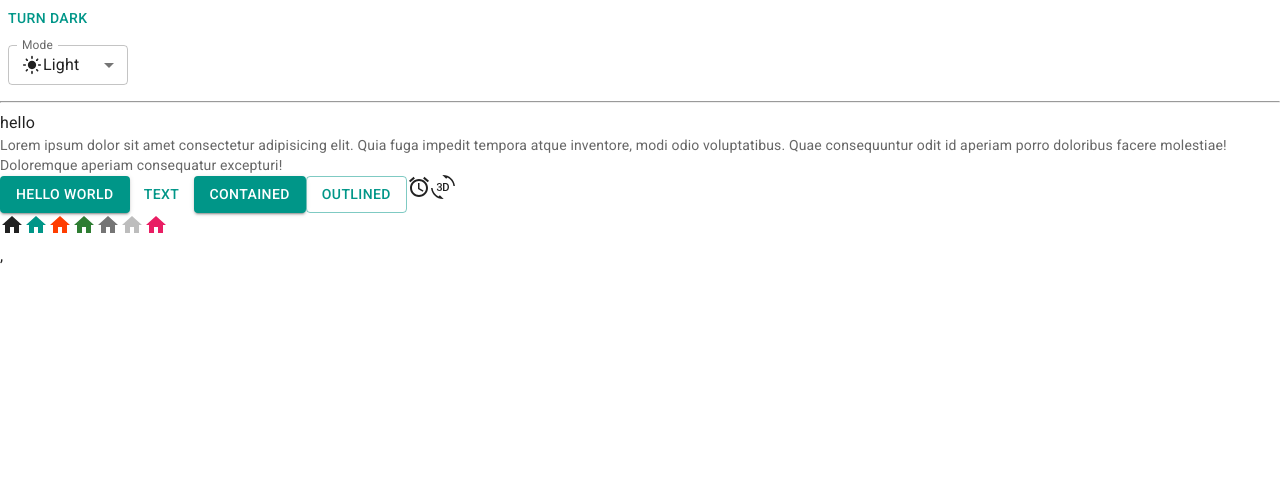
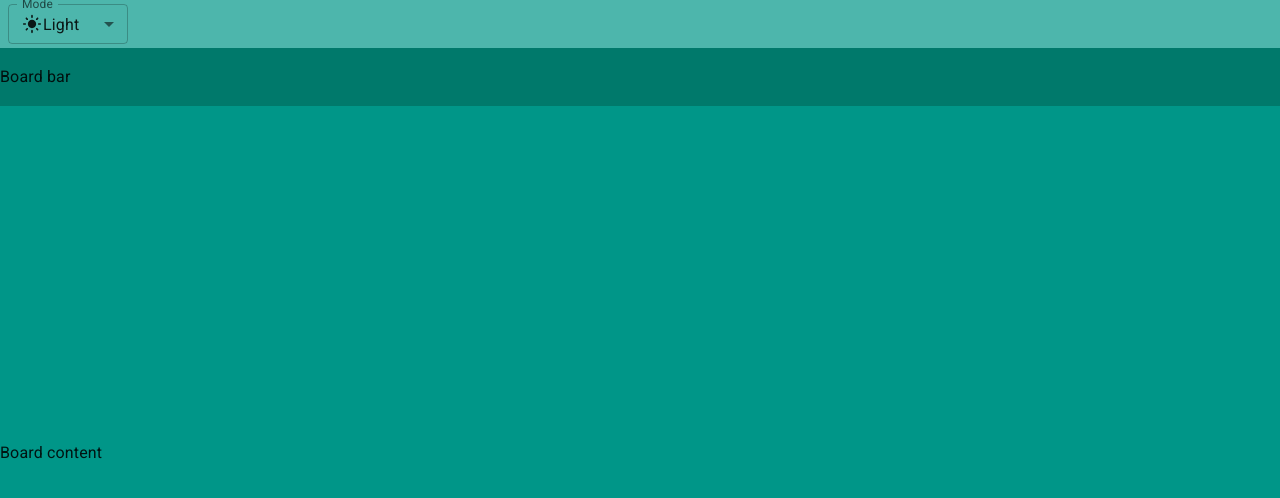
Before and after one commit to vophuocthanh/mern-my-app, a React (Vite) app: page / in a window 1280 px wide. Shown: the top 498 px of the page. Built offline with nearby package versions, Linux system fonts and the light colour scheme.

Commit message:
update layout

```diff
--- a/index.html
+++ b/index.html
@@ -9,7 +9,7 @@
       href="https://fonts.googleapis.com/css?family=Roboto:300,400,500,700&display=swap"
     />
 
-    <title>Vite + React</title>
+    <title>Trello App</title>
   </head>
   <body>
     <div id="root"></div>
--- a/src/App.jsx
+++ b/src/App.jsx
@@ -19,23 +19,8 @@
 import SettingsBrightnessIcon from '@mui/icons-material/SettingsBrightness';
 import DarkModeOutlinedIcon from '@mui/icons-material/DarkModeOutlined';
 import Box from '@mui/material/Box';
-function ModeToggle() {
-  //  lưu localStorage vào trình duyệt (dark/light)
-  const { mode, setMode } = useColorScheme();
-  const prefersDarkMode = useMediaQuery('(prefers-color-scheme: dark)');
-  const prefersLightMode = useMediaQuery('(prefers-color-scheme: light)');
-  console.log(' prefersDarkMode: ', prefersDarkMode);
-  console.log('prefersLightMode:', prefersLightMode);
-  return (
-    <Button
-      onClick={() => {
-        setMode(mode === 'light' ? 'dark' : 'light');
-      }}
-    >
-      {mode === 'light' ? 'Turn dark' : 'Turn light'}
-    </Button>
-  );
-}
+import Container from '@mui/material/Container';
+
 export function ModeSelect() {
   const { mode, setMode } = useColorScheme();
 
@@ -44,7 +29,6 @@
     console.log(selectMode);
     setMode(selectMode);
   };
-
   return (
     <FormControl sx={{ m: 1, minWidth: 120 }} size='small'>
       <InputLabel id='label-select-dark-light-mode'>Mode</InputLabel>
@@ -87,34 +71,42 @@
 }
 function App() {
   return (
-    <>
-      <ModeToggle></ModeToggle>
-      <br />
-      <ModeSelect></ModeSelect>
-      <hr />
-      <div>hello</div>
-      <Typography variant='body2' color='text.secondary'>
-        Lorem ipsum dolor sit amet consectetur adipisicing elit. Quia fuga
-        impedit tempora atque inventore, modi odio voluptatibus. Quae
-        consequuntur odit id aperiam porro doloribus facere molestiae!
-        Doloremque aperiam consequatur excepturi!
-      </Typography>
-      <Button variant='contained'>Hello World</Button>
-      <Button variant='text'>Text</Button>
-      <Button variant='contained'>Contained</Button>
-      <Button variant='outlined'>Outlined</Button>
-      <AccessAlarmIcon></AccessAlarmIcon>
-      <ThreeDRotation></ThreeDRotation>
-      <br />
-      <HomeIcon />
-      <HomeIcon color='primary' />
-      <HomeIcon color='secondary' />
-      <HomeIcon color='success' />
-      <HomeIcon color='action' />
-      <HomeIcon color='disabled' />
-      <HomeIcon sx={{ color: pink[500] }} />
-      <br />
-    </>
+    <Container disableGutters maxWidth sx={{ height: '100vh' }}>
+      <Box
+        sx={{
+          backgroundColor: 'primary.light',
+          width: '100%',
+          height: (theme) => theme.trello.appBarHeight,
+          display: 'flex',
+          alignItems: 'center',
+        }}
+      >
+        <ModeSelect></ModeSelect>
+      </Box>
+      <Box
+        sx={{
+          backgroundColor: 'primary.dark',
+          width: '100%',
+          height: (theme) => theme.trello.boardBarHeight,
+          display: 'flex',
+          alignItems: 'center',
+        }}
+      >
+        Board bar
+      </Box>
+      <Box
+        sx={{
+          backgroundColor: 'primary.main',
+          width: '100%',
+          height: (theme) =>
+            `calc(100vh - ${theme.trello.appBarHeight} - ${theme.trello.boardBarHeight})`,
+          display: 'flex',
+          alignItems: 'center',
+        }}
+      >
+        Board content
+      </Box>
+    </Container>
   );
 }
 
--- a/src/main.jsx
+++ b/src/main.jsx
@@ -4,13 +4,11 @@
 import CssBaseline from '@mui/material/CssBaseline';
 import theme from './theme.js';
 import { Experimental_CssVarsProvider as CssVarsProvider } from '@mui/material/styles';
-
 ReactDOM.createRoot(document.getElementById('root')).render(
   <React.StrictMode>
     <CssVarsProvider theme={theme}>
       <CssBaseline />
       <App />
     </CssVarsProvider>
-    ,
   </React.StrictMode>
 );
--- a/src/theme.js
+++ b/src/theme.js
@@ -3,6 +3,10 @@
 
 // Create a theme instance.
 const theme = extendTheme({
+  trello: {
+    appBarHeight: '48px',
+    boardBarHeight: '58px',
+  },
   colorSchemes: {
     light: {
       palette: {
```
